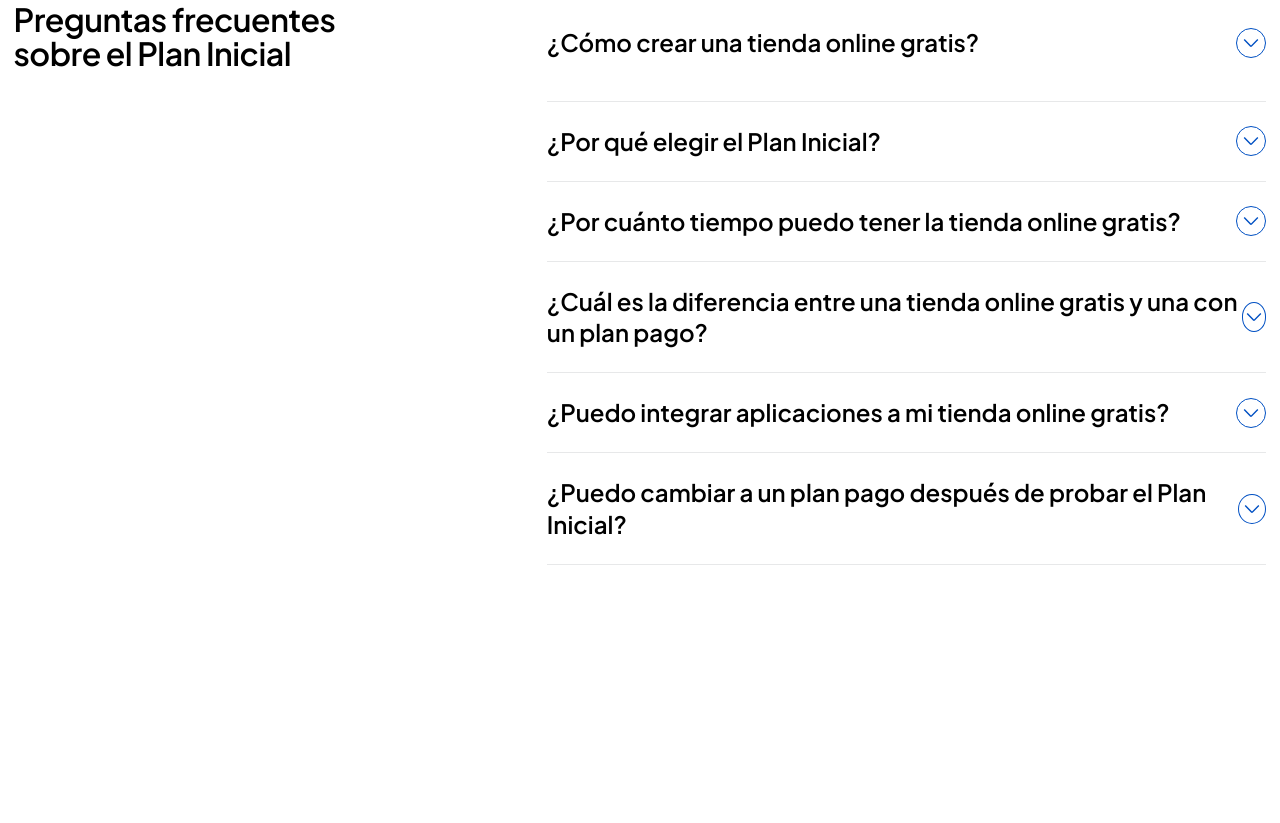
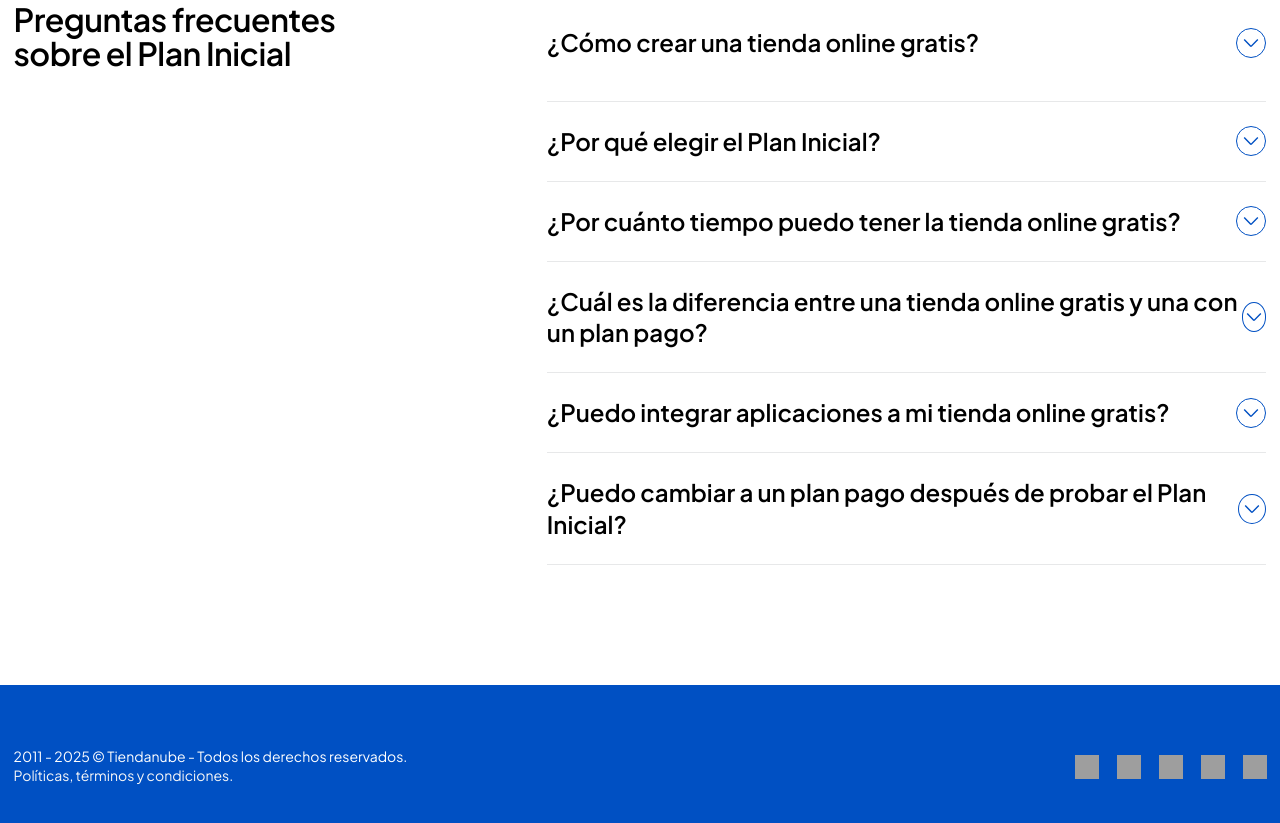
Before and after one commit to KoriLabom/TP-tiendanube, a plain HTML site: page index.html in a window 1280 px wide. Shown: the part 4074-4897 px from the top of the page. Before the commit the page ends 4759 px from the top, so only its background shows below. Drawn offline with Linux system fonts and the light colour scheme; grey boxes are pictures that could not be loaded.

Commit message:
terminado

```diff
--- a/index.html
+++ b/index.html
@@ -275,7 +275,43 @@
         </div>
     </section>
     <footer>
-
+        <div class="container">
+            <div class="row justify-content-space-between">
+                <div class="col-6">
+                    <p class="small mb-0 mt-2">2011 - 2025 © Tiendanube - Todos los derechos reservados.</p>
+                    <a class="small" style="color: #f7f7f7; text-decoration: none;" href="">Políticas, términos y condiciones.</a>
+                </div>
+                <div class="col-6">
+                    <ul class="lista-redes-sociales">
+                                            <li>
+                            <a href="https://www.instagram.com/tiendanube/" target="_blank" data-category="&lt;global&gt;&lt;footer&gt;" data-action="&lt;clicked&gt;&lt;link__instagram&gt;" class="js-ga-trigger">
+                                <img loading="lazy" class="redes-sociales" src="https://app-insti-cdn.nuvemshop.com.br/site/dist/images/svgs/social-icons/instagram.svg?v=0c215ea" alt="Logo instagram" height="24" width="24">
+                            </a>
+                        </li>
+                                            <li>
+                            <a href="https://www.youtube.com/tiendanube" target="_blank" data-category="&lt;global&gt;&lt;footer&gt;" data-action="&lt;clicked&gt;&lt;link__youtube&gt;" class="js-ga-trigger">
+                                <img loading="lazy" class="redes-sociales" src="https://app-insti-cdn.nuvemshop.com.br/site/dist/images/svgs/social-icons/youtube.svg?v=0c215ea" alt="Logo youtube" height="24" width="24">
+                            </a>
+                        </li>
+                                            <li>
+                            <a href="https://www.x.com/TiendaNube" target="_blank" data-category="&lt;global&gt;&lt;footer&gt;" data-action="&lt;clicked&gt;&lt;link__x&gt;" class="js-ga-trigger">
+                                <img loading="lazy" class="redes-sociales" src="https://app-insti-cdn.nuvemshop.com.br/site/dist/images/svgs/social-icons/x.svg?v=0c215ea" alt="Logo x" height="24" width="24">
+                            </a>
+                        </li>
+                                            <li>
+                            <a href="https://www.linkedin.com/company/tiendanube/" target="_blank" data-category="&lt;global&gt;&lt;footer&gt;" data-action="&lt;clicked&gt;&lt;link__linkedin&gt;" class="js-ga-trigger">
+                                <img loading="lazy" class="redes-sociales" src="https://app-insti-cdn.nuvemshop.com.br/site/dist/images/svgs/social-icons/linkedin.svg?v=0c215ea" alt="Logo linkedin" height="24" width="24">
+                            </a>
+                        </li>
+                                            <li>
+                            <a href="https://www.facebook.com/TiendaNube/" target="_blank" data-category="&lt;global&gt;&lt;footer&gt;" data-action="&lt;clicked&gt;&lt;link__facebook&gt;" class="js-ga-trigger">
+                                <img loading="lazy" class="redes-sociales" src="https://app-insti-cdn.nuvemshop.com.br/site/dist/images/svgs/social-icons/facebook.svg?v=0c215ea" alt="Logo facebook" height="24" width="24">
+                            </a>
+                        </li>
+                                    </ul>
+                </div>
+            </div>
+        </div>
     </footer>
 </body>
 </html>
--- a/style.css
+++ b/style.css
@@ -4,6 +4,9 @@ body{
     line-height: 1.3;
     font-weight: 400;
     text-align: left;
+}
+a{
+    color: #0050c3;
 }
 p{
     line-height: 1.3;
@@ -329,3 +332,17 @@ h4{
     vertical-align: middle;
     margin-top: 16px;
 }
+footer{
+    background-color: #0050c3;
+    padding: 54px 0px;
+    color: white;
+}
+.redes-sociales{
+    height: 24px;
+}
+.lista-redes-sociales{
+    list-style-type: none;
+    display: flex;
+    justify-content: flex-end;
+    gap: 18px;
+}
```
